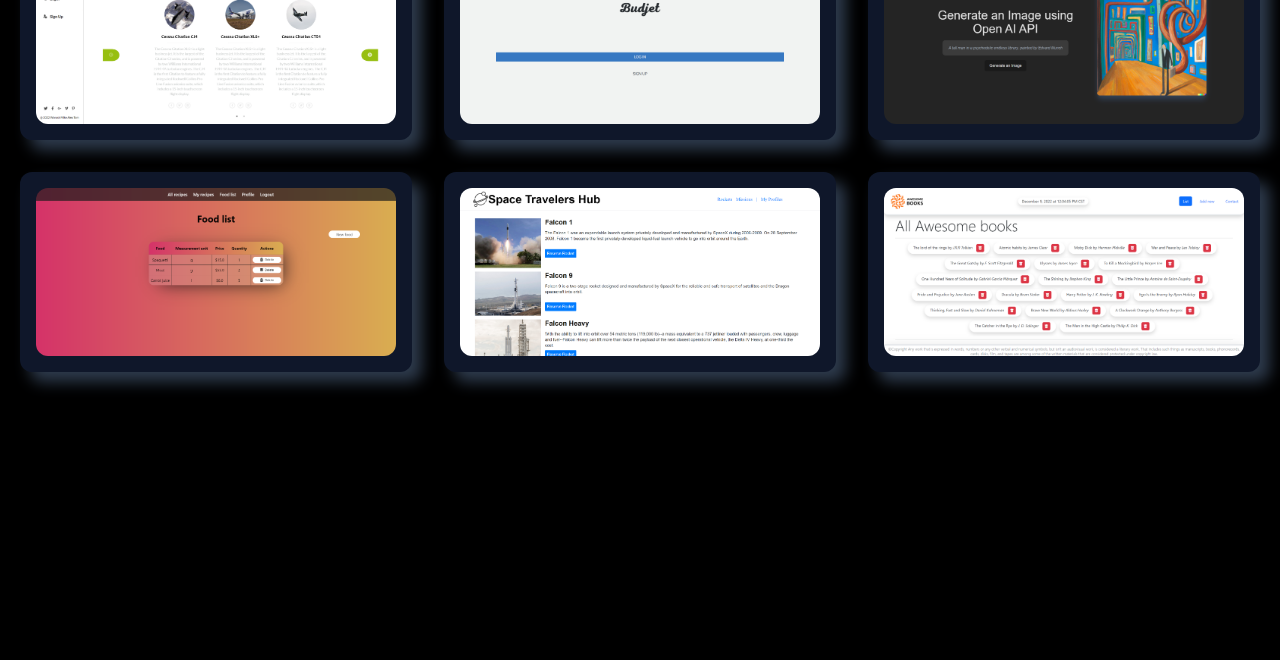
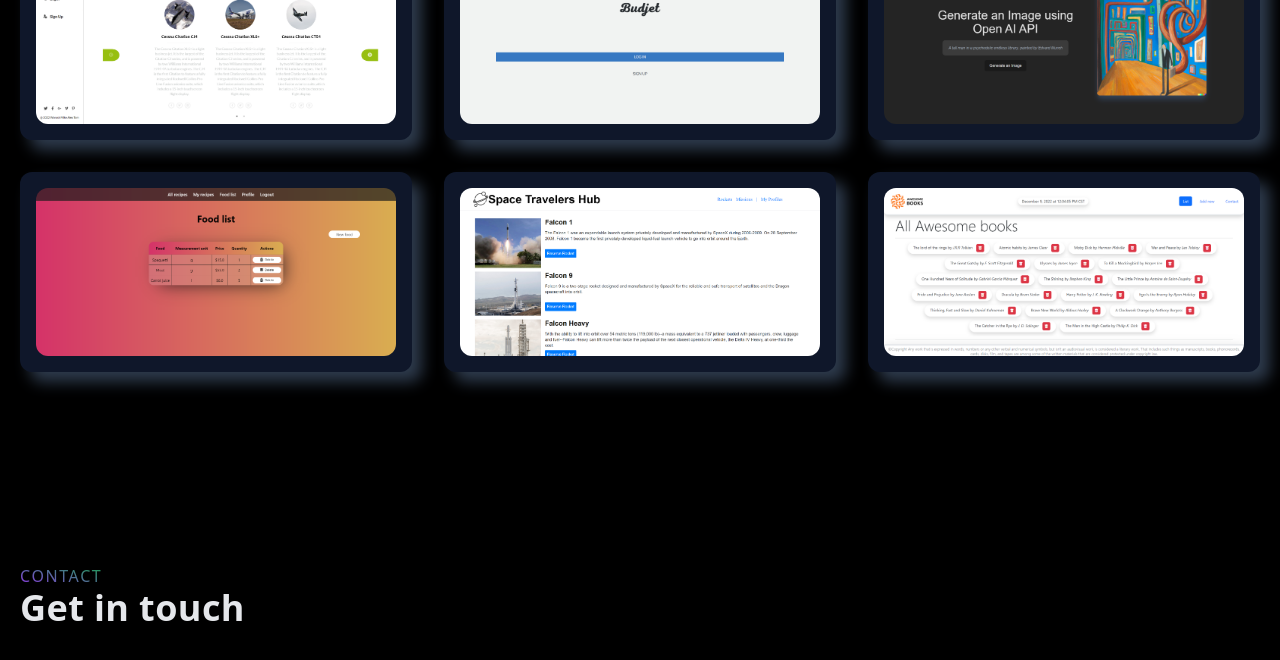
Before and after one commit to mikemtzp/portfolio, a Next.js app: page / in a window 1280 px wide. Shown: the part 2537-3197 px from the top of the page. Before the commit the page ends 3037 px from the top, so only its background shows below. Built offline with nearby package versions, Linux system fonts and the light colour scheme.

Commit message:
Add basic layout + title

```diff
--- /dev/null
+++ b/components/Contact.jsx
@@ -0,0 +1,17 @@
+import React from 'react';
+
+const Contact = () => {
+  return (
+    <div id='contact' className='w-full lg:h-screen'>
+      <div className='max-w-[1240px] mx-auto py-16 w-full'>
+      <p className='uppercase gradient-text tracking-widest pl-5 xl:pl-0'>
+        Contact
+      </p>
+      <h2 className='pl-5 xl:pl-0 mb-3 sm:mb-5'>Get in touch</h2>
+
+      </div>
+    </div>
+  );
+};
+
+export default Contact;
--- a/pages/index.js
+++ b/pages/index.js
@@ -1,5 +1,6 @@
 import Head from 'next/head';
 import About from '../components/About';
+import Contact from '../components/Contact';
 import Main from '../components/Main';
 import Navbar from '../components/Navbar';
 import Projects from '../components/Projects';
@@ -20,6 +21,7 @@ export default function Home() {
       <About />
       <Skills />
       <Projects />
+      <Contact />
     </div>
   );
 }
```
